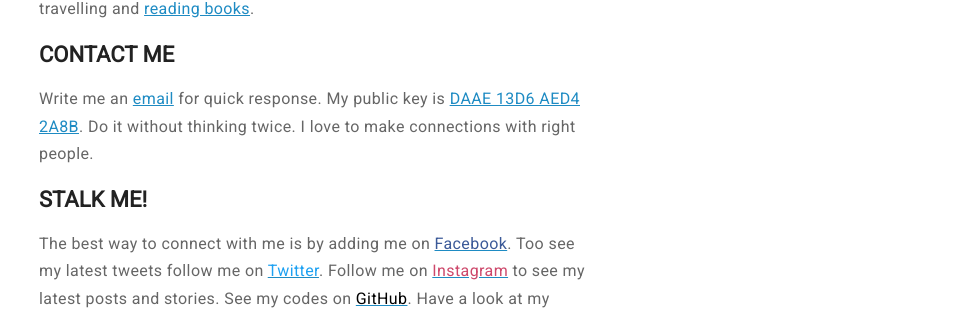
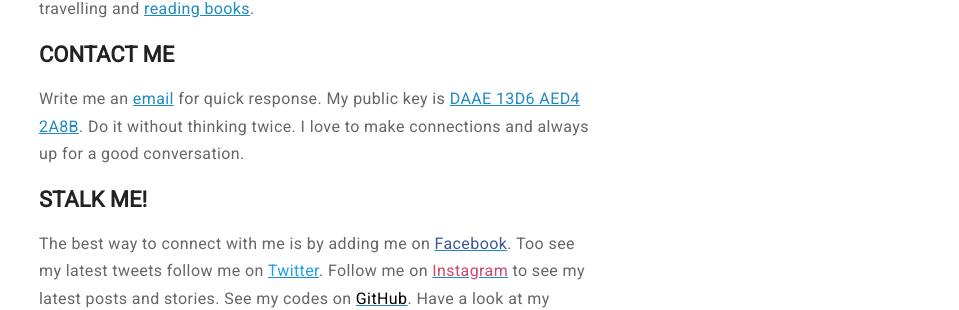
Before and after one commit to captainaadesh/captainaadesh.github.io, a Jekyll site: the page built from about.md, in a window 1280 px wide. Shown: the part 1317-1627 px from the top of the page, without its empty margins (321-1280 px from the left). Built offline with Jekyll 4.4.1, drawn with Linux system fonts in a browser that asks for light colours.

Commit message:
about me updated

```diff
--- a/about.md
+++ b/about.md
@@ -19,7 +19,7 @@ in <a target="_blank" href="https://en.wikipedia.org/wiki/Maharashtra">Maharasht
 
 <h2>CONTACT ME</h2>
 
-<p> Write me an <a href="mailto:mirajkaraadesh@gmail.com">email</a> for quick response. My public key is <a target="_blank" href="https://keybase.io/aadesh">DAAE 13D6 AED4 2A8B</a>. Do it without thinking twice. I love to make connections with right people.</p>
+<p> Write me an <a href="mailto:mirajkaraadesh@gmail.com">email</a> for quick response. My public key is <a target="_blank" href="https://keybase.io/aadesh">DAAE 13D6 AED4 2A8B</a>. Do it without thinking twice. I love to make connections and always up for a good conversation.</p>
 
 <h2>STALK ME!</h2>
 
```
